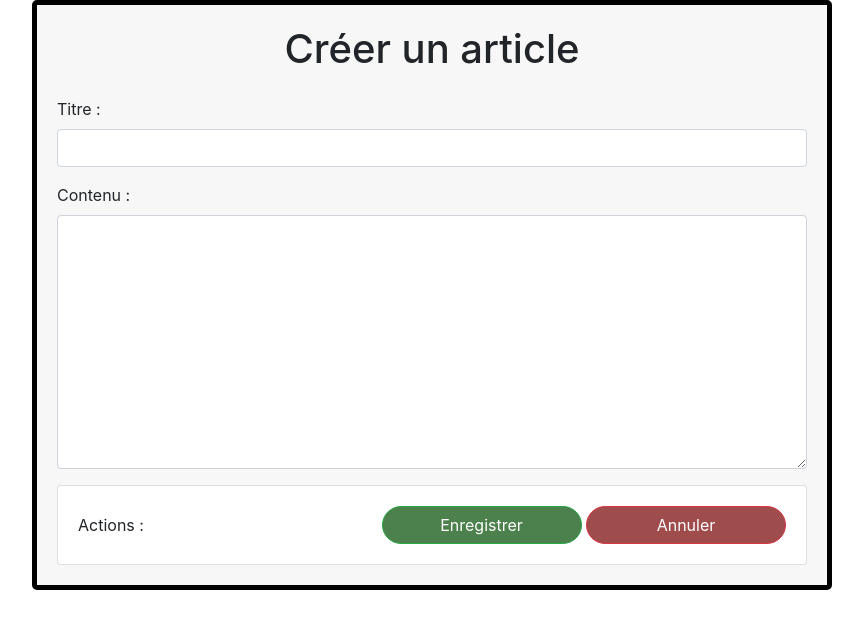
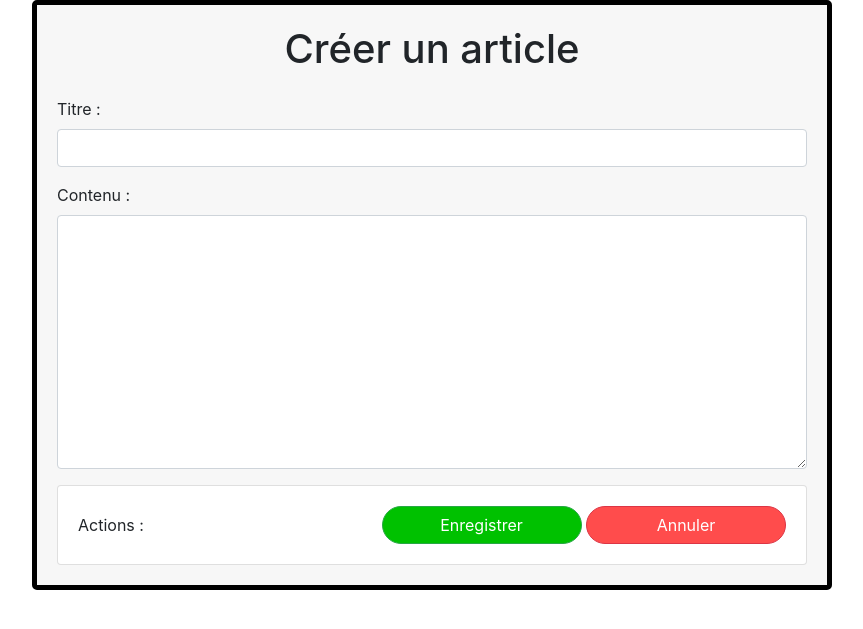
Before and after one commit to swandrn/blog_ecf, a PHP site: page /create_article.php in a window 1280 px wide. Shown: the top 629 px of the page, without its empty margins (208-1071 px from the left). Run offline with PHP 8.4, Linux system fonts and the light colour scheme; some libraries are stand-ins or nearby versions.

Commit message:
changement couleur bouton

```diff
--- a/css/creator_article_style.css
+++ b/css/creator_article_style.css
@@ -10,13 +10,13 @@
 
 #save {
     width: 200px;
-    background-color: rgba(0, 74, 0, 0.7);
+    background-color: rgb(0, 193, 0);
     border-radius: 50px;
 
 }
 
 #cancel{
     width: 200px;
-    background-color: rgba(119, 0, 0, 0.7);
+    background-color: rgba(255, 0, 0, 0.7);
     border-radius: 50px;
 }
```
